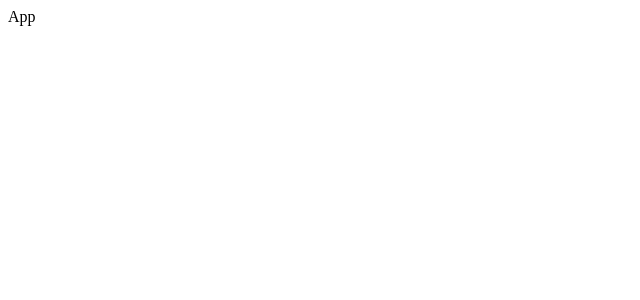
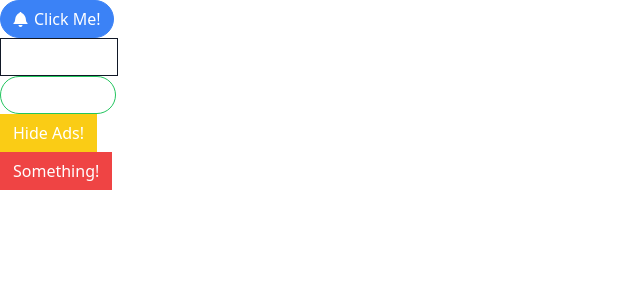
Before and after one commit to DeveloperIsh1179/react-components, a React (Create React App) app: page / in a window 1280 px wide. Shown: the top 300 px of the page, without its empty margins (0-640 px from the left). Built offline with nearby package versions, Linux system fonts and the light colour scheme.

Commit message:
completed the button implementation of the project

```diff
--- a/src/App.js
+++ b/src/App.js
@@ -1,5 +1,35 @@
+import { GoBell, GoCloudDownload, GoDatabase } from 'react-icons/go';
+import Button from './Button';
+
 function App() {
-  return <div>App</div>
+  return (
+    <div>
+      <div>
+        <Button primary rounded>
+          <GoBell />
+          Click Me!
+        </Button>
+      </div>
+      <div>
+        <Button secondary outline>
+          <GoCloudDownload />
+          Buy Now!
+        </Button>
+      </div>
+      <div>
+        <Button success rounded outline>
+          <GoDatabase />
+          See Deal!
+        </Button>
+      </div>
+      <div>
+        <Button warning>Hide Ads!</Button>
+      </div>
+      <div>
+        <Button danger>Something!</Button>
+      </div>
+    </div>
+  )
 }
 
 export default App;
--- /dev/null
+++ b/src/Button.js
@@ -0,0 +1,54 @@
+import className from 'classnames';
+
+function Button({
+  children,
+  primary,
+  secondary,
+  success,
+  warning,
+  danger,
+  outline,
+  rounded
+}) {
+
+  const classes = className('px-3 py-1.5 border flex items-center', {
+    'border-blue-500 bg-blue-500 text-white': primary,
+    'border-gray-900 bg-gray-900 text-white': secondary,
+    'border-green-500 bg-green-500 text-white': success,
+    'border-yellow-400 bg-yellow-400 text-white': warning,
+    'border-red-500 bg-red-500 text-white': danger,
+    'rounded-full': rounded,
+    'bg-white': outline,
+    'text-blue-500': outline && primary,
+    'text-gray-900': outline && secondary,
+    'text-green-500': outline && success,
+    'text-yellow-400': outline && warning,
+    'text-red-500': outline && danger,
+  })
+  return <button className={classes}>{children}</button>
+}
+
+Button.propTypes = {
+  checkButtonType: ({
+    primary,
+    secondary,
+    success,
+    warning,
+    danger,
+  }) => {
+    const count =
+    Number(!!primary) +
+    Number(!!secondary) +
+    Number(!!warning) +
+    Number(!!success) +
+    Number(!!danger);
+
+    if (count > 1) {
+      return new Error(
+        'Only one button type: primary, secondary, warning, success, or danger can be used'
+      )
+    }
+  }
+};
+
+export default Button;
--- /dev/null
+++ b/src/index.css
@@ -0,0 +1,7 @@
+@tailwind base;
+@tailwind components;
+@tailwind utilities;
+
+button > svg {
+  margin-right: 5px;
+}
--- a/src/index.js
+++ b/src/index.js
@@ -1,3 +1,4 @@
+import './index.css';
 import React from 'react';
 import ReactDOM from 'react-dom/client';
 import App from './App';
--- /dev/null
+++ b/tailwind.config.js
@@ -0,0 +1,8 @@
+/** @type {import('tailwindcss').Config} */
+module.exports = {
+  content: ["./src/**/*.{html,js}"],
+  theme: {
+    extend: {},
+  },
+  plugins: [],
+}
```
Also changed, not shown: package.json (+8 -0 lines), 1 other file (tests, documents, lock files or other folders).
